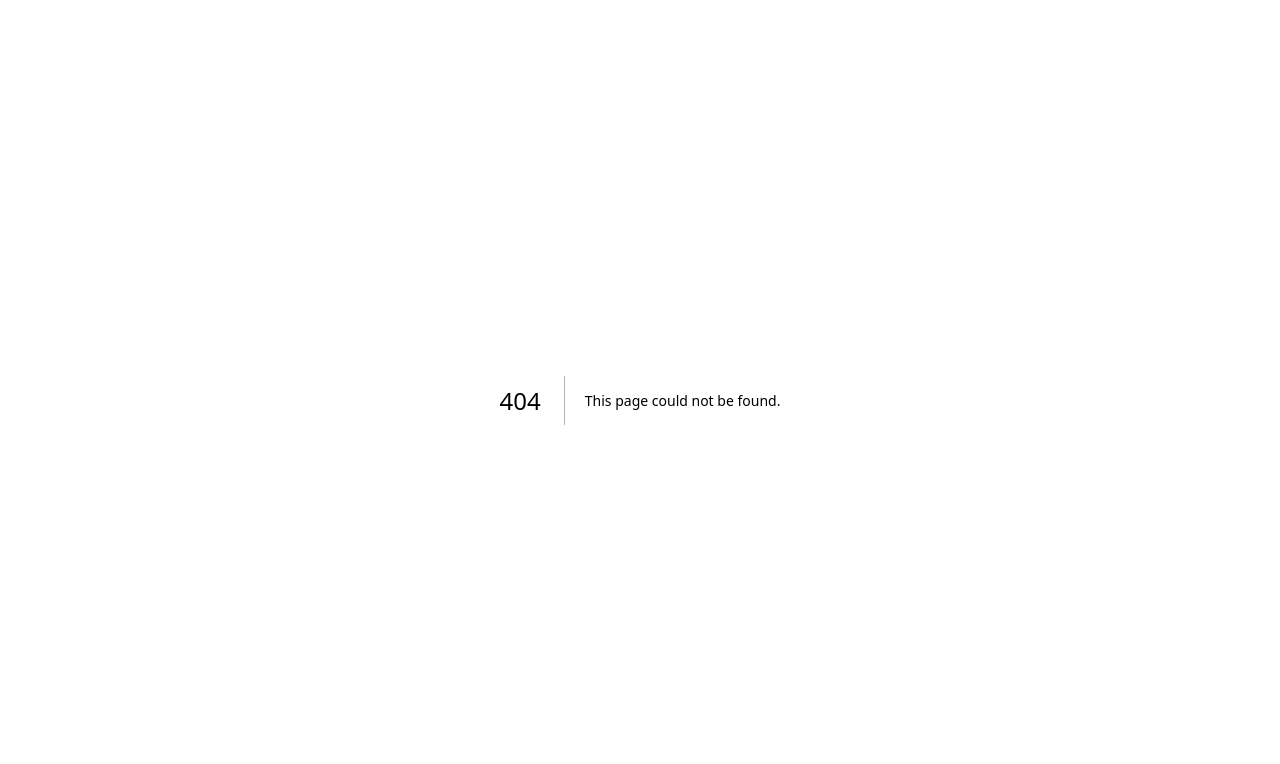
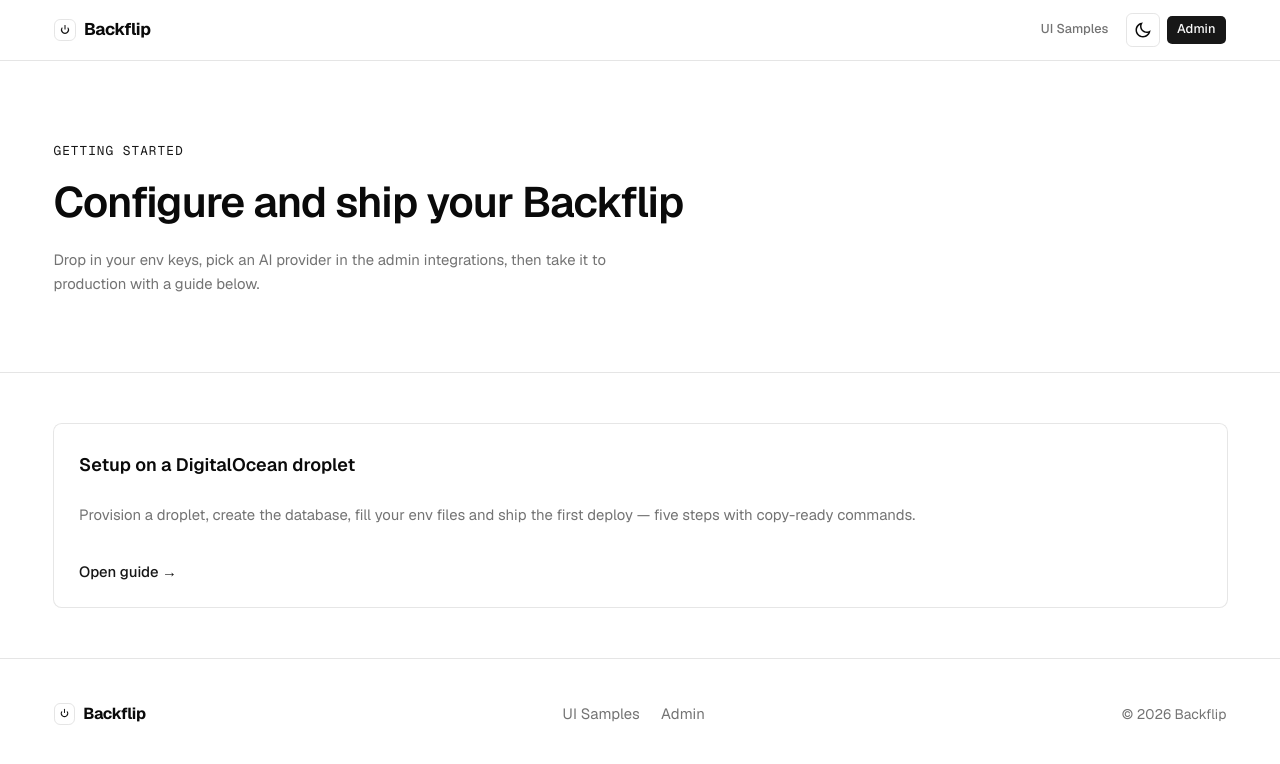
Before and after one commit to dev-geddy/backflip, a Next.js app in the folder apps/web/: page /getting-started in a window 1280 px wide. Before the commit this address had no page. Shown: the top 764 px of the page. Built offline with nearby package versions, Linux system fonts and the light colour scheme.

Commit message:
feat(web): getting-started index page and configure card cta

```diff
--- a/apps/web/app/_components/how-it-works.tsx
+++ b/apps/web/app/_components/how-it-works.tsx
@@ -1,3 +1,4 @@
+import { Button } from "@workspace/ui/components/button"
 import { Card } from "@workspace/ui/components/card"
 
 const STEPS = [
@@ -10,6 +11,7 @@ const STEPS = [
     n: "02",
     title: "Configure",
     body: "Drop in your env keys and pick an AI provider. Set your theme tokens.",
+    cta: { href: "/getting-started", label: "Getting started" },
   },
   {
     n: "03",
@@ -40,6 +42,16 @@ export function HowItWorks() {
               <p className="mt-1.5 text-sm leading-relaxed text-muted-foreground">
                 {s.body}
               </p>
+              {s.cta ? (
+                <Button
+                  size="sm"
+                  variant="outline"
+                  className="mt-4 self-start"
+                  render={<a href={s.cta.href} />}
+                >
+                  {s.cta.label}
+                </Button>
+              ) : null}
             </Card>
           ))}
         </div>
--- /dev/null
+++ b/apps/web/app/getting-started/page.tsx
@@ -0,0 +1,66 @@
+import type { Metadata } from "next"
+
+import { Card } from "@workspace/ui/components/card"
+
+import { SiteFooter } from "../_components/site-footer"
+import { SiteHeader } from "../_components/site-header"
+
+export const metadata: Metadata = {
+  title: "Getting started",
+  description:
+    "Guides for configuring and deploying Backflip — from env keys to a live droplet.",
+}
+
+const GUIDES = [
+  {
+    href: "/getting-started/setup-on-digitalocean-droplet",
+    title: "Setup on a DigitalOcean droplet",
+    body: "Provision a droplet, create the database, fill your env files and ship the first deploy — five steps with copy-ready commands.",
+  },
+]
+
+export default function GettingStartedPage() {
+  return (
+    <div className="min-h-dvh bg-background text-foreground">
+      <SiteHeader />
+      <main>
+        <section className="border-b">
+          <div className="mx-auto max-w-6xl px-6 py-18">
+            <span className="font-mono text-xs tracking-[0.08em] text-primary uppercase">
+              Getting started
+            </span>
+            <h1 className="mt-2 text-[clamp(1.75rem,4vw,2.5rem)] font-semibold tracking-tight">
+              Configure and ship your Backflip
+            </h1>
+            <p className="mt-3 max-w-xl text-sm leading-relaxed text-muted-foreground">
+              Drop in your env keys, pick an AI provider in the admin
+              integrations, then take it to production with a guide below.
+            </p>
+          </div>
+        </section>
+        <section aria-label="Guides">
+          <div className="mx-auto max-w-6xl px-6 py-12">
+            <div className="grid grid-cols-[repeat(auto-fit,minmax(280px,1fr))] gap-4">
+              {GUIDES.map((g) => (
+                <a key={g.href} href={g.href} className="group">
+                  <Card className="h-full p-6 transition-colors group-hover:border-primary/50">
+                    <h2 className="text-[1.0625rem] font-semibold">
+                      {g.title}
+                    </h2>
+                    <p className="mt-1.5 text-sm leading-relaxed text-muted-foreground">
+                      {g.body}
+                    </p>
+                    <span className="mt-4 inline-block text-sm font-medium text-primary">
+                      Open guide →
+                    </span>
+                  </Card>
+                </a>
+              ))}
+            </div>
+          </div>
+        </section>
+      </main>
+      <SiteFooter />
+    </div>
+  )
+}
```
Also changed, not shown: 1 other file (tests, documents, lock files or other folders).
